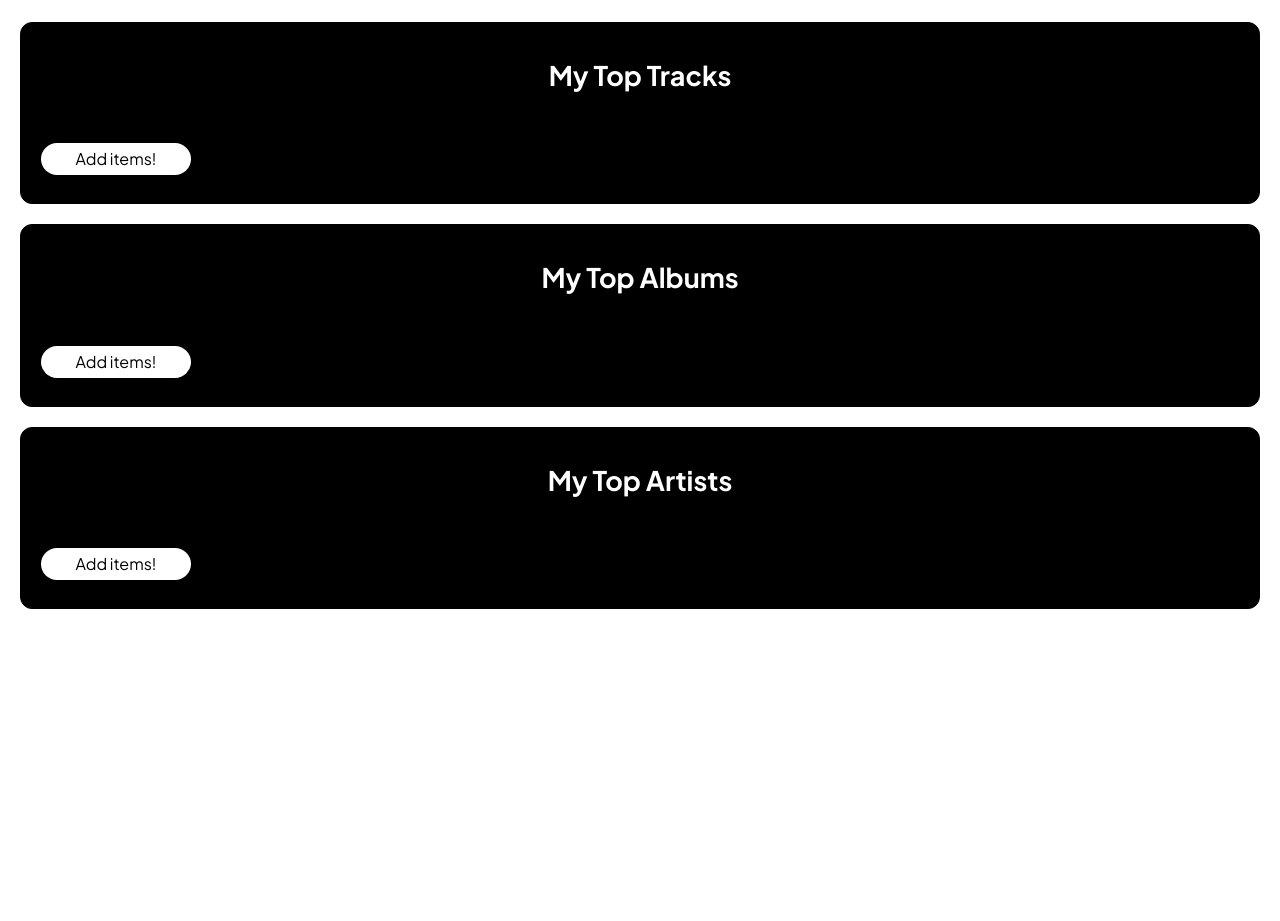
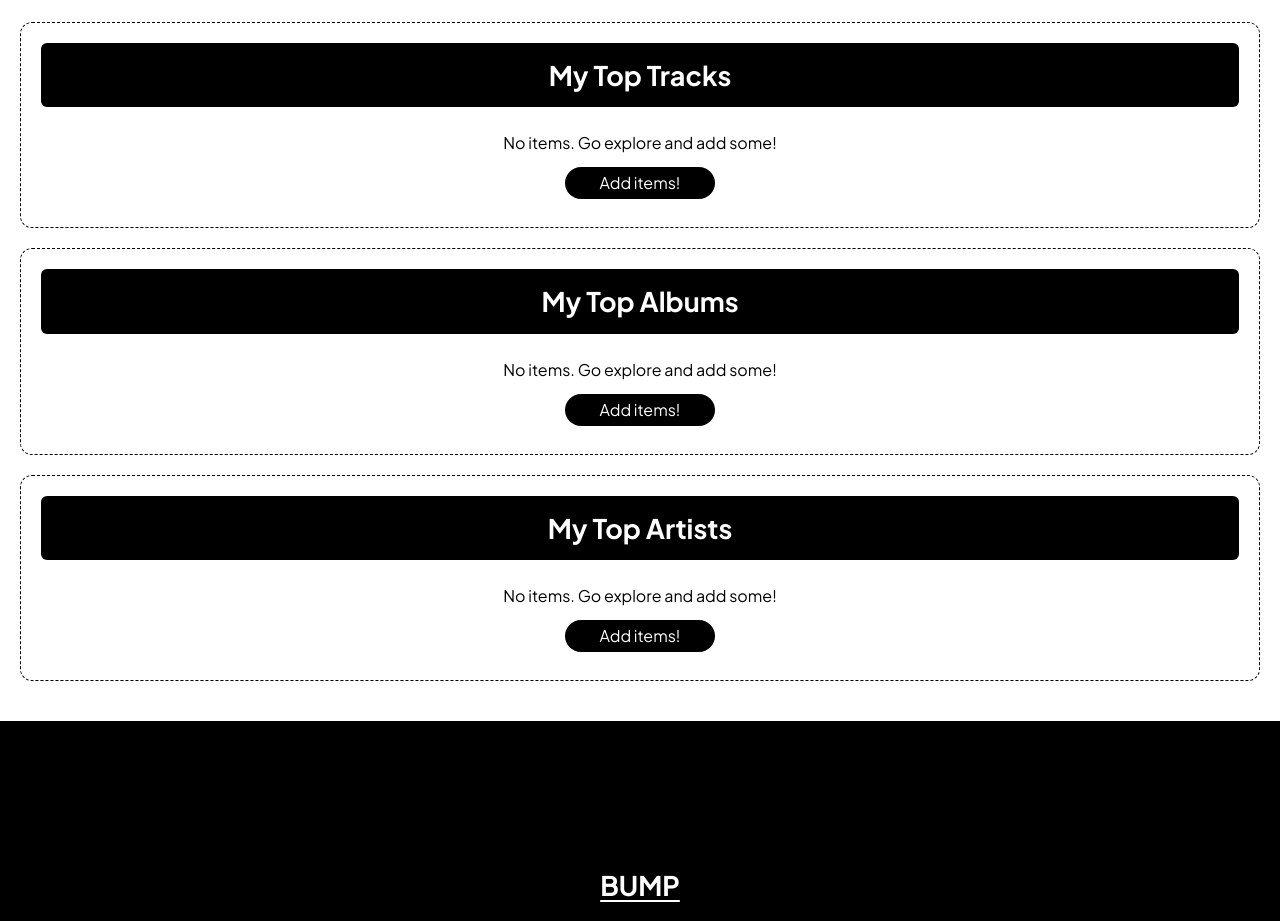
Before and after one commit to alextorresp/bump-catalog, a Next.js app: page /my-catelog in a window 1280 px wide. Shown: the part 143-1064 px from the top of the page. Before the commit the page ends 800 px from the top, so only its background shows below. Built offline with nearby package versions, Linux system fonts and the light colour scheme.

Commit message:
Add styling to my catelog

```diff
--- a/app/globals.css
+++ b/app/globals.css
@@ -75,3 +75,7 @@ p, .responsive-text, ::placeholder, button {
   width: 10px;
   height: 15px;
 }
+
+.explore-heading {
+  line-height: 120px;
+}
--- a/app/layout.tsx
+++ b/app/layout.tsx
@@ -1,6 +1,7 @@
 import type { Metadata } from 'next';
 import { Plus_Jakarta_Sans } from 'next/font/google';
 import Nav from '@/components/layout/nav/Nav';
+import Footer from '@/components/layout/footer/Footer';
 import './globals.css';
 import { GlobalContextProvider } from '@/context/GlobalContext';
 import Notification from '@/components/ui/Notification';
@@ -24,6 +25,7 @@ export default function RootLayout({
           <Nav />
           <Notification />
           {children}
+          <Footer />
         </GlobalContextProvider>
       </body>
     </html>
--- a/app/search/layout.tsx
+++ b/app/search/layout.tsx
@@ -4,8 +4,8 @@ export default function SearchLayout({
   children: React.ReactNode;
 }>) {
   return (
-    <div className='container'>
+    <main className='container'>
       {children}
-    </div>
+    </main>
   )
 }
--- /dev/null
+++ b/src/components/layout/footer/Footer.tsx
@@ -0,0 +1,7 @@
+export default function Footer() {
+  return (
+    <footer className='w-full min-h-[200px] font-bold bg-black text-white mt-10 flex flex-col items-center justify-end px-5 py-4'>
+      <h3 className='underline underline-offset-4'>BUMP</h3>
+    </footer>
+  )
+};
--- a/src/components/ui/buttons/ButtonOne.tsx
+++ b/src/components/ui/buttons/ButtonOne.tsx
@@ -12,7 +12,7 @@ type ButtonOneProps = {
 export default function ButtonOne({ text, onClick, link, className }: ButtonOneProps) {
   if (link) {
     return (
-      <Link href={link} className={`${className} border-black border border-dashed rounded-full py-1 px-3 bg-white text-black transition-all`}>
+      <Link href={link} className={`${className} border-black border border-dashed rounded-full py-1 px-3 text-black transition-all`}>
           {text}
       </Link>
     );
@@ -21,7 +21,7 @@ export default function ButtonOne({ text, onClick, link, className }: ButtonOneP
   return (
     <button
       onClick={onClick}
-      className={`${className} border-black border border-dashed rounded-full py-1 px-3 bg-white text-black transition-all`}
+      className={`${className} border-black border border-dashed rounded-full py-1 px-3 text-black transition-all`}
     >
       {text}
     </button>
--- a/src/components/ui/catalog/CatelogGrid.tsx
+++ b/src/components/ui/catalog/CatelogGrid.tsx
@@ -12,7 +12,7 @@ type Props= {
 export default function CatelogGrid({ title, data }: Props) {
   return (
     <div className={`relative flex flex-col p-5 border border-black rounded-xl pb-5 overflow-hidden text-white
-    ${data[0] ? 'bg-transparent': 'bg-black text-white'}`}
+    ${data[0] ? 'bg-transparent': 'bg-white text-black border-dashed'}`}
     >
       {data[0] &&
         <div className='absolute w-full h-full top-0 left-0'>
@@ -62,13 +62,20 @@ export default function CatelogGrid({ title, data }: Props) {
         </div>
       </div>
 
-      <div className='flex flex-row justify-between mt-3 mb-2'>
-      {data.length < 10 &&
-        <ButtonOne text='Add items!' link='/explore' className='border-none z-20 hover:bg-slate-300 hover:text-black text-black w-[150px] text-center'/>
+      {
+        data.length === 0 && <p className='text-black text-center'>No items. Go explore and add some!</p>
       }
 
+      <div className='flex flex-row justify-center gap-4 mt-3 mb-2'>
+        {data.length < 10 &&
+          <ButtonOne text='Add items!' link='/explore' className={`
+            ${data[0] ? 'hover:bg-slate-300 hover:text-black text-black bg-white': 'bg-black text-white hover:bg-slate-300 hover:text-black'}
+            border-none z-20  w-[150px] text-center`}
+          />
+        }
+
       {data.length >= 2 &&
-        <ButtonOne text='Reorder Items' className='hover:bg-slate-300 border-none z-20 text-black hover:text-black w-[150px]'/>
+        <ButtonOne text='Reorder Items' className='hover:bg-slate-300 bg-white border-none z-20 text-black hover:text-black w-[150px]'/>
       }
       </div>
   </div>
--- a/src/components/ui/search-bar/SearchBar.tsx
+++ b/src/components/ui/search-bar/SearchBar.tsx
@@ -77,7 +77,7 @@ export default function SearchBar() {
           type='button'
           aria-label='Search category'
           onClick={() => setIsDropdownOpen((prev) => !prev)}
-          className='flex flex-row items-center justify-center h-full text-center gap-[5px] border-r border-l border-black border-dashed responsive-text w-full'
+          className='flex flex-row items-center justify-center h-full text-center gap-[5px] border-r border-l border-black border-dashed responsive-text w-full hover:bg-slate-300 transition-all'
         >
           {formValues.searchType}
           <ToggleIcon className={`transition-all ${isDropdownOpen ? 'rotate-90' : ''}`} height='12' fill='black'/>
@@ -97,7 +97,7 @@ export default function SearchBar() {
         )}
       </div>
 
-      <button type='submit' aria-label='Submit search' className='h-full flex items-center pl-3 pr-4'>
+      <button type='submit' aria-label='Submit search' className='h-full flex items-center pl-3 pr-4 hover:bg-slate-300 transition-all rounded-e-xl'>
         <SearchIcon />
       </button>
     </form>
```
Also changed, not shown: app/explore/page.tsx (+18 -10 lines).
